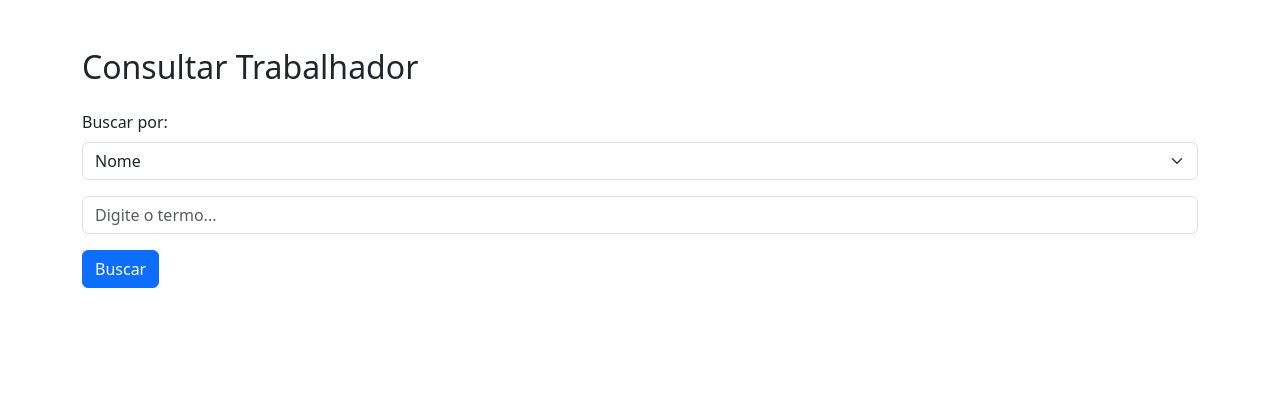
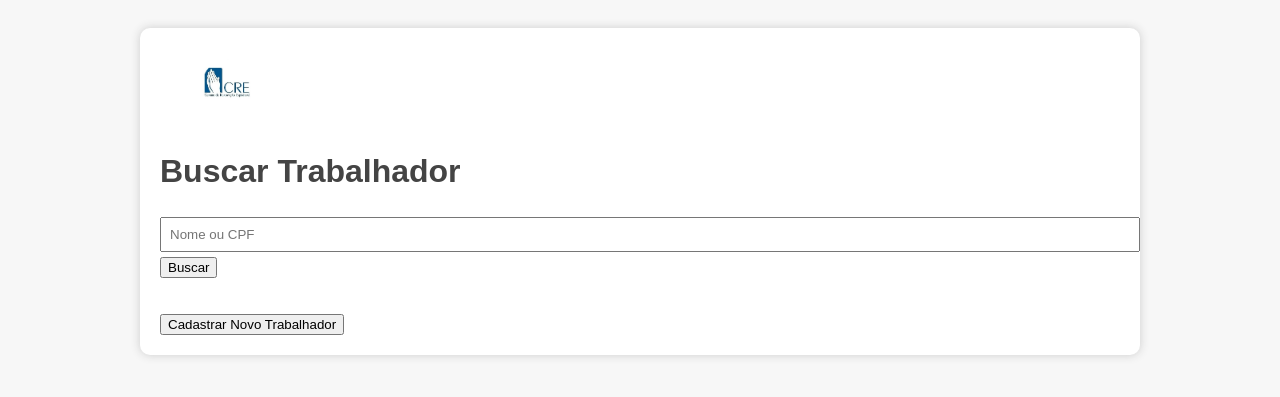
Before and after one commit to rdfranca/centro-espirita-app, a Flask app: page / in a window 1280 px wide. Shown: the top 397 px of the page. Run offline with Flask 3, Linux system fonts and the light colour scheme; some libraries are stand-ins or nearby versions.

Commit message:
Add files via upload

```diff
--- a/templates/index.html
+++ b/templates/index.html
@@ -1,27 +1,15 @@
+{% extends "base.html" %}
 
-<!DOCTYPE html>
-<html lang="pt-br">
-<head>
-  <meta charset="UTF-8">
-  <meta name="viewport" content="width=device-width, initial-scale=1.0">
-  <title>Consulta de Trabalhadores</title>
-  <link href="https://cdn.jsdelivr.net/npm/bootstrap@5.3.2/dist/css/bootstrap.min.css" rel="stylesheet">
-</head>
-<body class="container mt-5">
-  <h2>Consultar Trabalhador</h2>
-  <form action="/buscar" method="POST" class="mt-4">
-    <div class="mb-3">
-      <label for="tipo" class="form-label">Buscar por:</label>
-      <select class="form-select" name="tipo">
-        <option value="nome">Nome</option>
-        <option value="cpf">CPF</option>
-        <option value="setor">Setor</option>
-      </select>
-    </div>
-    <div class="mb-3">
-      <input class="form-control" type="text" name="termo" placeholder="Digite o termo...">
-    </div>
-    <button type="submit" class="btn btn-primary">Buscar</button>
+{% block content %}
+  <h1>Buscar Trabalhador</h1>
+  <form action="/buscar" method="post">
+    <input type="text" name="termo" placeholder="Nome ou CPF" required>
+    <button type="submit">Buscar</button>
   </form>
-</body>
-</html>
+
+  <br><br>
+
+  <a href="/cadastrar">
+    <button type="button">Cadastrar Novo Trabalhador</button>
+  </a>
+{% endblock %}
```
